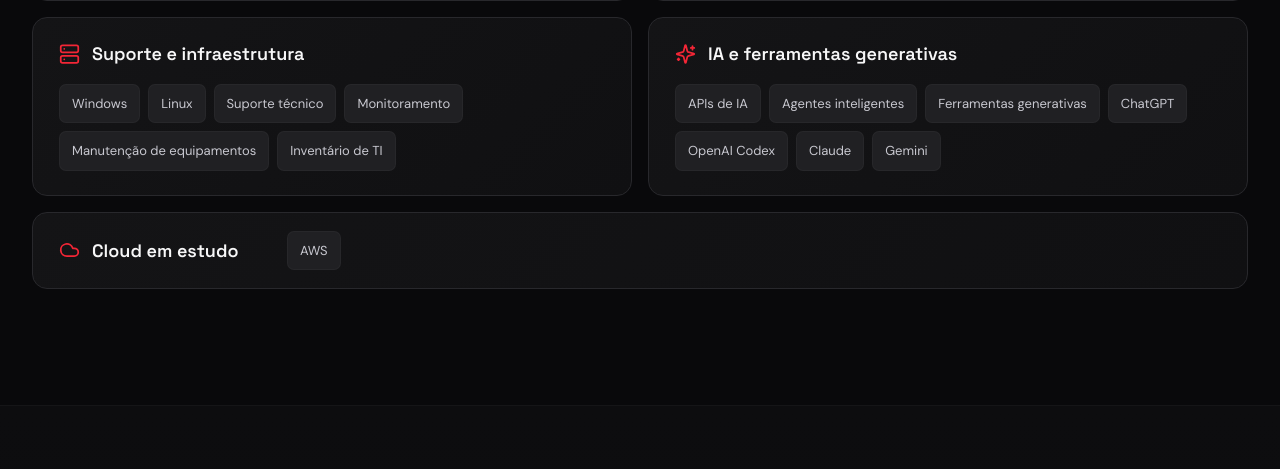
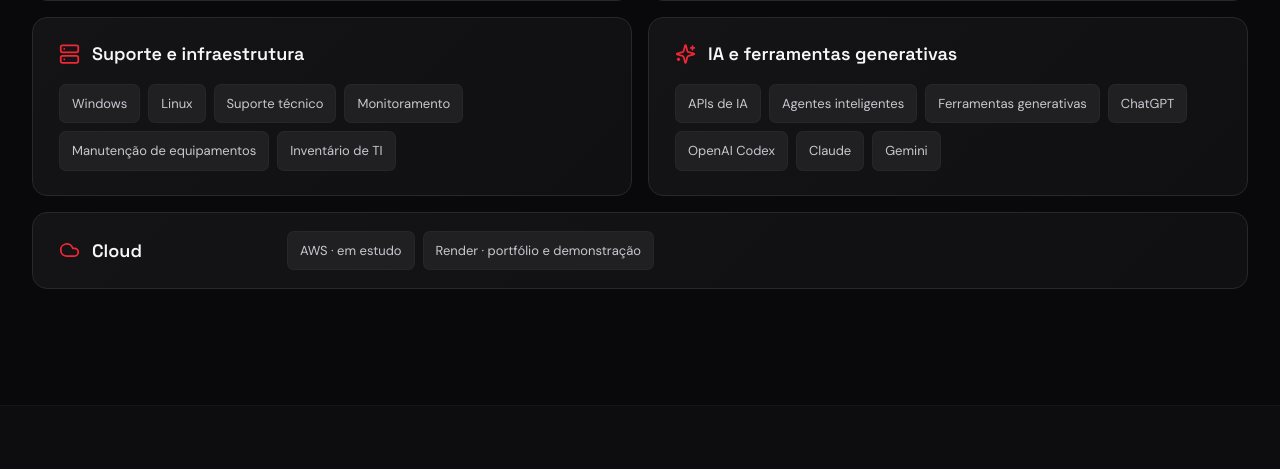
Before and after one commit to Renanlcds10/portfolio-renan, a Flask app: page / in a window 1280 px wide. Shown: the part 3922-4391 px from the top of the page. Run offline with Flask 3, Linux system fonts and the light colour scheme.

Commit message:
Clarify cloud hosting skills

```diff
--- a/templates/index.html
+++ b/templates/index.html
@@ -78,7 +78,7 @@
       <article class="skill-panel reveal"><div class="skill-title"><i data-lucide="wrench"></i><h3>Ferramentas e produtividade</h3></div><div class="skill-tags"><span>Git</span><span>GitHub</span><span>VS Code</span><span>Excel</span><span>VBA</span></div></article>
       <article class="skill-panel reveal"><div class="skill-title"><i data-lucide="server"></i><h3>Suporte e infraestrutura</h3></div><div class="skill-tags"><span>Windows</span><span>Linux</span><span>Suporte técnico</span><span>Monitoramento</span><span>Manutenção de equipamentos</span><span>Inventário de TI</span></div></article>
       <article class="skill-panel reveal"><div class="skill-title"><i data-lucide="sparkles"></i><h3>IA e ferramentas generativas</h3></div><div class="skill-tags"><span>APIs de IA</span><span>Agentes inteligentes</span><span>Ferramentas generativas</span><span>ChatGPT</span><span>OpenAI Codex</span><span>Claude</span><span>Gemini</span></div></article>
-      <article class="skill-panel skill-panel-cloud reveal"><div class="skill-title"><i data-lucide="cloud"></i><h3>Cloud em estudo</h3></div><div class="skill-tags"><span>AWS</span></div></article>
+      <article class="skill-panel skill-panel-cloud reveal"><div class="skill-title"><i data-lucide="cloud"></i><h3>Cloud</h3></div><div class="skill-tags"><span>AWS · em estudo</span><span>Render · portfólio e demonstração</span></div></article>
     </div></section>
     <section class="section section-alt" id="experiencia"><div class="container"><div class="section-heading reveal"><p class="eyebrow">Minha jornada</p><h2>Experiência <span class="heading-conjunction">e</span> <span>formação</span></h2><p class="section-lead">Uma linha do tempo com minha formação, experiência atual e próximo passo acadêmico.</p></div><div class="journey-layout"><div class="timeline">
       <article class="timeline-item reveal"><span class="timeline-dot"></span><div class="timeline-meta"><span>Formação acadêmica</span><span>ago/2024 – previsão ago/2028</span></div><h3>Bacharelado em Ciência da Computação</h3><p class="timeline-place">Centro Universitário IBMR · Rio de Janeiro</p><p>Graduação em andamento.</p></article>
```
